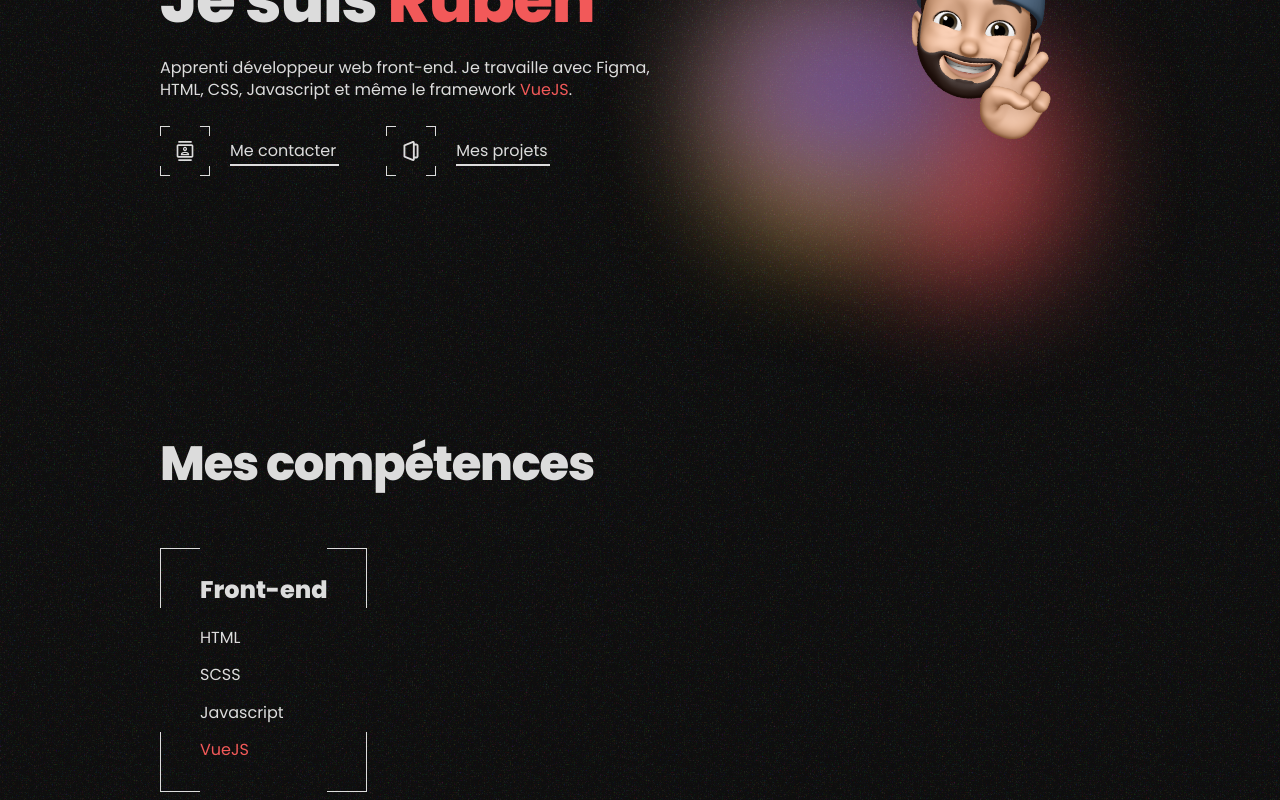
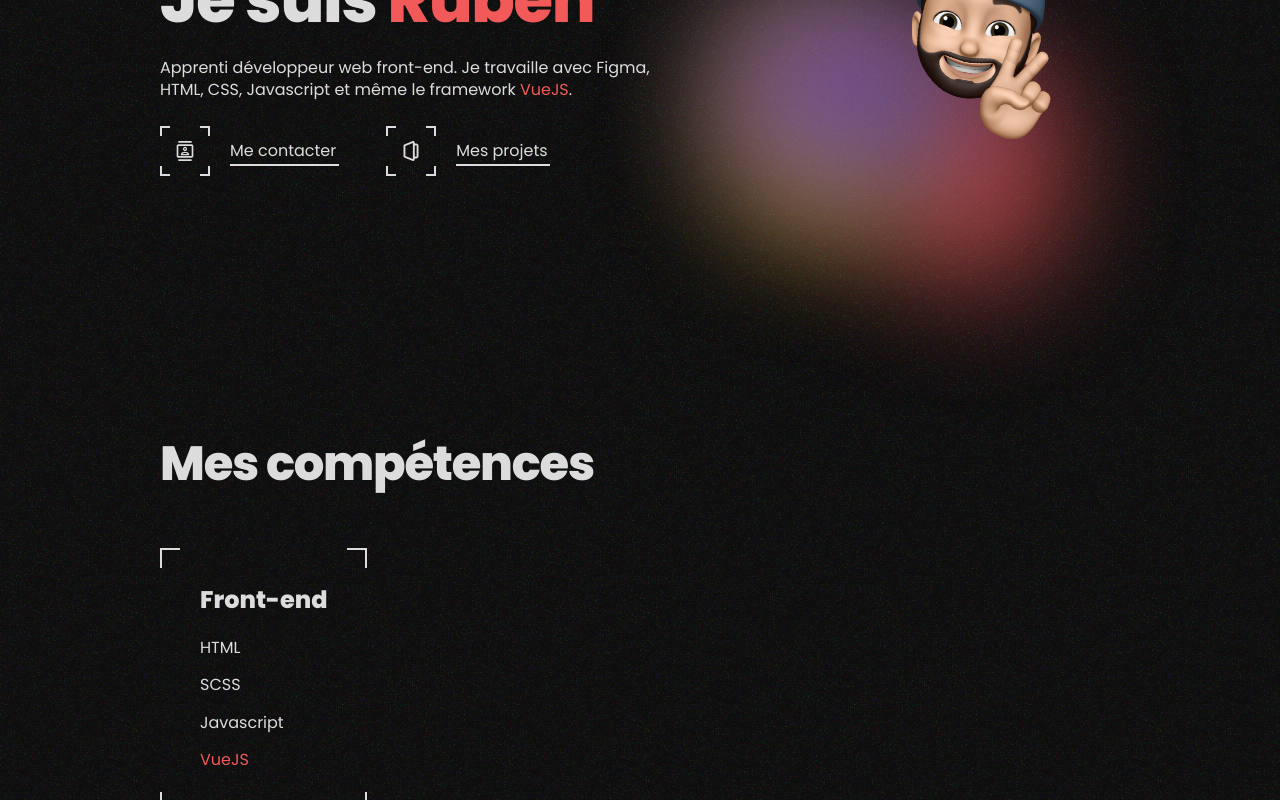
Before and after one commit to Ruben-DC/portfolio-v2, a Vue app: page / in a window 1280 px wide. Shown: the part 360-1160 px from the top of the page. Built offline with nearby package versions, Linux system fonts and the light colour scheme.

Commit message:
Adjust border and margin sizes in components

```diff
--- a/src/components/CoolBorders.vue
+++ b/src/components/CoolBorders.vue
@@ -14,23 +14,23 @@
 
 		background: linear-gradient(
 					to right,
-					v.$primary-color 1px,
-					transparent 1px
+					v.$primary-color 2px,
+					transparent 2px
 				)
 				0 0,
-			linear-gradient(to right, v.$primary-color 1px, transparent 1px) 0
+			linear-gradient(to right, v.$primary-color 2px, transparent 2px) 0
 				100%,
-			linear-gradient(to left, v.$primary-color 1px, transparent 1px) 100%
+			linear-gradient(to left, v.$primary-color 2px, transparent 2px) 100%
 				0,
-			linear-gradient(to left, v.$primary-color 1px, transparent 1px) 100%
+			linear-gradient(to left, v.$primary-color 2px, transparent 2px) 100%
 				100%,
-			linear-gradient(to bottom, v.$primary-color 1px, transparent 1px) 0
+			linear-gradient(to bottom, v.$primary-color 2px, transparent 2px) 0
 				0,
-			linear-gradient(to bottom, v.$primary-color 1px, transparent 1px)
+			linear-gradient(to bottom, v.$primary-color 2px, transparent 2px)
 				100% 0,
-			linear-gradient(to top, v.$primary-color 1px, transparent 1px) 0
+			linear-gradient(to top, v.$primary-color 2px, transparent 2px) 0
 				100%,
-			linear-gradient(to top, v.$primary-color 1px, transparent 1px) 100%
+			linear-gradient(to top, v.$primary-color 2px, transparent 2px) 100%
 				100%;
 
 		background-repeat: no-repeat;
@@ -38,7 +38,7 @@
 	}
 
 	.skills-card {
-		background-size: 40px 60px;
+		background-size: 20px 20px;
 	}
 
 	.project-card {
--- a/src/components/ProjectCard.vue
+++ b/src/components/ProjectCard.vue
@@ -64,7 +64,7 @@
 
 			&:hover {
 				.project__content {
-					margin: 35px;
+					margin: 30px;
 					@include v.mouse-enter-transition;
 				}
 			}
@@ -79,7 +79,8 @@
 			max-width: 411px;
 			width: 100%;
 			height: fit-content;
-			margin: 50px 62px;
+			// margin: 45px 20px;
+			margin: 40px 52px;
 
 			@include v.mouse-leave-transition;
 		}
--- a/src/components/SkillCard.vue
+++ b/src/components/SkillCard.vue
@@ -34,7 +34,7 @@
 			width: fit-content;
 			height: fit-content;
 
-			padding: 30px 40px;
+			padding: 40px;
 
 			transition: all 0.2s ease-in-out;
 			user-select: none;
@@ -67,6 +67,10 @@
 			font-size: 16px;
 			font-weight: 400;
 			list-style: square;
+
+			&.important {
+				font-weight: 700;
+			}
 		}
 	}
 </style>
```
